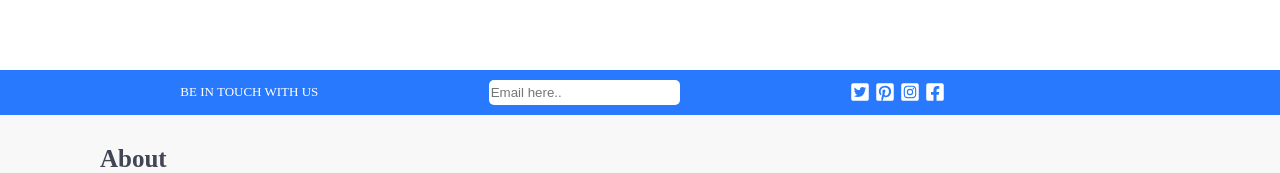
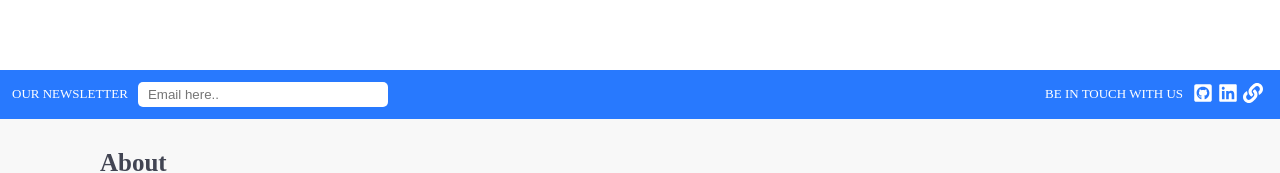
Before and after one commit to iamvishal98/atozshop, a React (Vite) app: page / in a window 1280 px wide. Shown: the part 1089-1262 px from the top of the page. Built offline with nearby package versions, Linux system fonts and the light colour scheme; no server answers.

Commit message:
modified contact

```diff
--- a/src/components/contact/Contact.jsx
+++ b/src/components/contact/Contact.jsx
@@ -1,45 +1,50 @@
-import React from 'react';
-import './contact.scss';
+import React from "react";
+import "./contact.scss";
 
-import {FaTwitterSquare,FaPinterestSquare,FaInstagramSquare,FaFacebookSquare} from 'react-icons/fa'
-import { notify_success, notify_warning } from '../../utils/notifications';
+import {
+  FaGithubSquare,
+  FaLinkedin,
+  FaLink,
+  FaFacebookSquare,
+} from "react-icons/fa";
+import { notify_success, notify_warning } from "../../utils/notifications";
 
 const Contact = () => {
-
   function isValidEmail(email) {
     return /\S+@\S+\.\S+/.test(email);
+  }
+
+  const handleSubmit = (event) => {
+    if (event.keyCode === 13) {
+      if (isValidEmail(event.target.value)) {
+        notify_success("Thanks! we will get back to you..");
+        event.target.value = "";
+      } else notify_warning("Not a valid email..");
+    }
   };
 
-  const handleSubmit = (event) => {
-    if(event.keyCode === 13)
-       { if(isValidEmail(event.target.value))
-            {notify_success('Thanks! we will get back to you..');
-            event.target.value='';
-            }
-          else
-            notify_warning('Not a valid email..');
-       }
-
-  };
-
-
   return (
-    <div className='contact_container'>
+    <div className="contact_container">
       <div className="contact_info">
-            <p>Be in touch with us</p>
+        <p>Our newsletter</p>
         <div className="contact_input">
-                <input type='email' placeholder='Email here..' onKeyDown={(e) => handleSubmit(e)}/>
+          <input
+            type="email"
+            placeholder="Email here.."
+            onKeyDown={(e) => handleSubmit(e)}
+          />
         </div>
       </div>
       <div className="contact_icons">
-            <FaTwitterSquare className='contact_icon'/>
-            <FaPinterestSquare className='contact_icon'/>
-            <FaInstagramSquare className='contact_icon' />
-            <FaFacebookSquare className='contact_icon'/>
+        <p>Be in touch with us</p>
+        <div className="contact_icons_conatiner">
+          <FaGithubSquare className="contact_icon" />
+          <FaLinkedin className="contact_icon" />
+          <FaLink className="contact_icon" />
         </div>
+      </div>
+    </div>
+  );
+};
 
-    </div>
-  )
-}
-
-export default Contact
+export default Contact;
--- a/src/components/contact/contact.scss
+++ b/src/components/contact/contact.scss
@@ -6,30 +6,33 @@
     display: flex;
     justify-content: space-evenly;
     align-items: center;
-
-    padding: 1rem;
+    padding: 12px;
+    p{
+        font-size: 13px;
+        text-transform: uppercase;
+    }
 
     .contact_info {
         display: flex;
-        flex: 2;
-        justify-content: space-evenly;
+        flex: 1;
+        justify-content: flex-start;
         align-items: center;
         height: 100%;
         width: 100%;
 
 
-        p{
-            font-size: 1.3rem;
-            text-transform: uppercase;
-        }
 
-        input {
-            margin-right: 1rem;
-            border: none;
-            width: 100%;
-            height: 2.5rem;
-            padding: 0.2rem;
-            border-radius: 5px;
+        .contact_input {
+            margin-left: 10px;
+            width: 250px;
+            input {
+                border: none;
+                width: 100%;
+                height: 2.5rem;
+                padding: 10px;
+                border-radius: 5px;
+            }
+
         }
 
         button {
@@ -43,11 +46,14 @@
 
     .contact_icons {
         display: flex;
+       justify-content: flex-end;
+       align-items: center;
         flex: 1;
-        gap: 5px;
+        gap: 10px;
 
         .contact_icon {
             font-size: 20px;
+            margin-right: 5px;
 
         }
     }
@@ -80,16 +86,14 @@
     .contact_container {
         display: flex;
         flex-direction: column;
-
         .contact_info {
             flex-direction: column;
-
             p {
                 margin: 1rem;
                 font-size: 1.3rem;
             }
             .contact_input {
-                width: 60%;
+                width: 80%;
                 input {
                     margin-bottom: 1rem;
                     height: 2.5rem;
@@ -101,6 +105,8 @@
         }
 
         .contact_icons {
+            display: flex;
+            flex-direction: column;
             .contact_icon{
                 font-size: 20px;
             }
```
Lines whose indentation alone changed are shown as unchanged.
